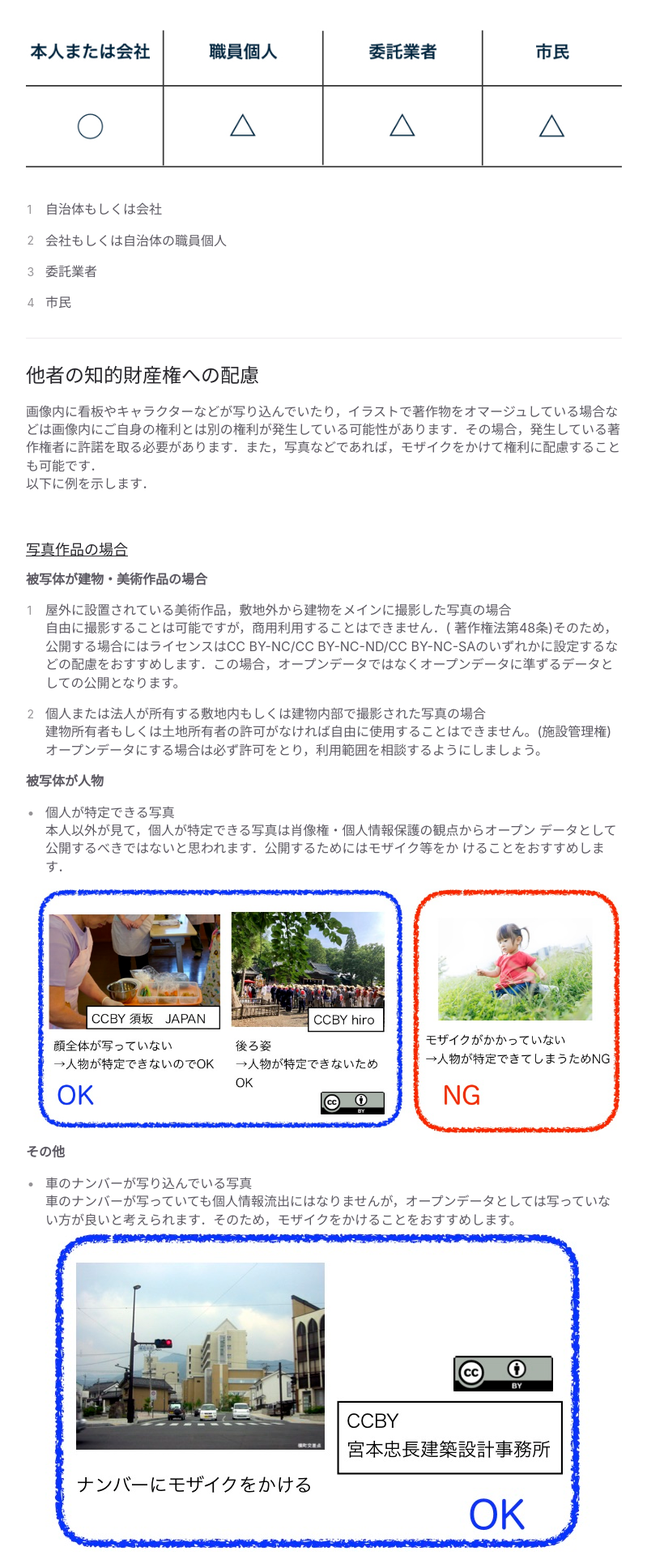
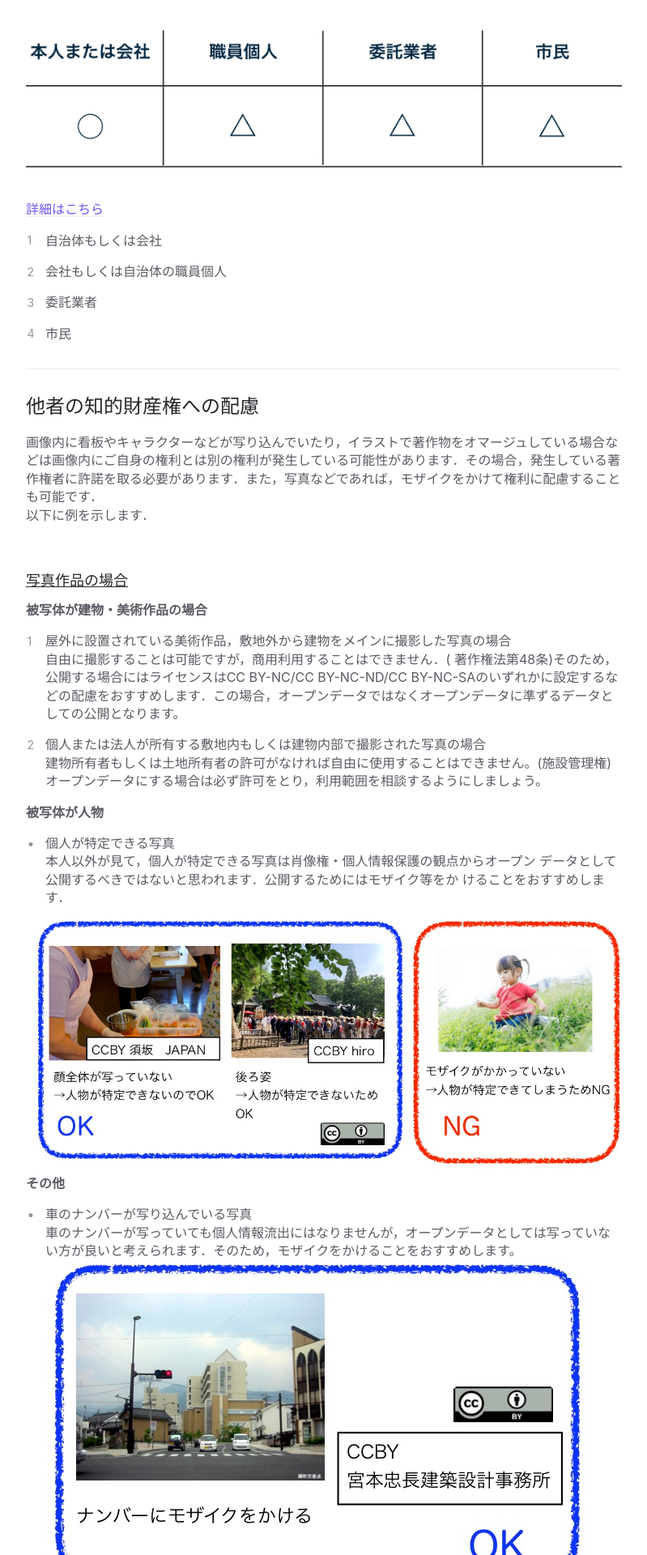
Before and after one commit to ayane0321/image-opendata-guide, a Jekyll site: the page built from docs/quick/already.md, in a window 1280 px wide. Shown: the part 851-2771 px from the top of the page at 81% size, without its empty margins (356-1155 px from the left). Built offline with Jekyll 4.4.1, drawn with Linux system fonts in a browser that asks for light colours.

Commit message:
add opendata

```diff
--- a/docs/quick/already.md
+++ b/docs/quick/already.md
@@ -32,7 +32,7 @@ nav_order: 2
 ![著作権]({{site.baseurl}}/picture/license2.png)
 
 
-
+ [詳細はこちら]({{ site.baseurl }}{{ post_url }}/docs/basic/warning.html#著作権者に応じたオープンデータ化)
 1. 自治体もしくは会社
 
 2. 会社もしくは自治体の職員個人
```
